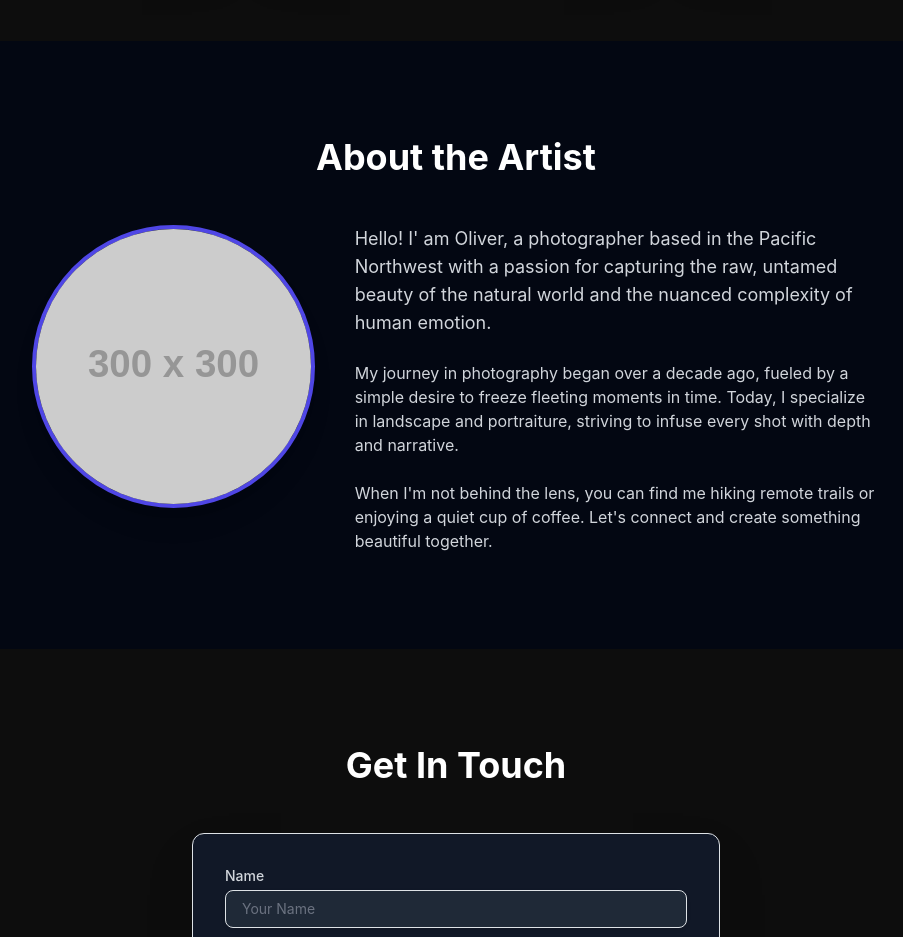
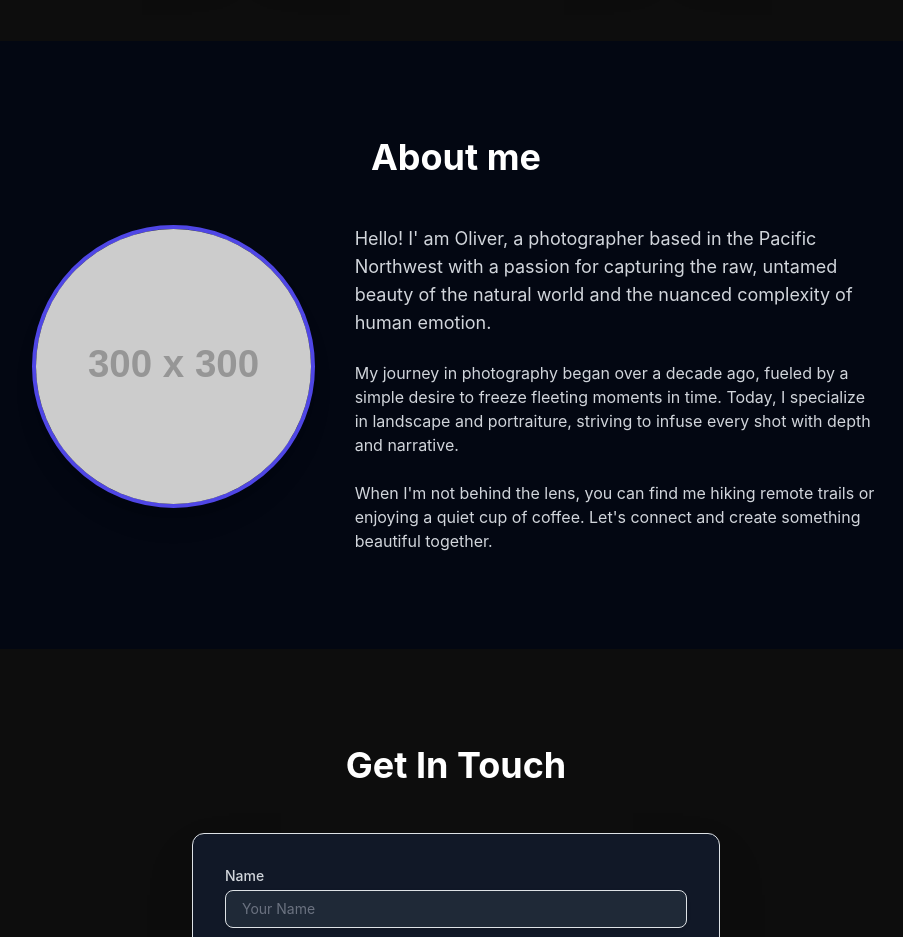
Before and after one commit to Siil777/coffee-shop, a website: page build/index.html in a window 1280 px wide. Shown: the part 1580-2517 px from the top of the page, without its empty margins (184-1087 px from the left). Drawn offline with nearby package versions, Linux system fonts and the light colour scheme; placeholder pictures from the web are drawn by us.

Commit message:
feat: fix style

```diff
--- a/build/index.html
+++ b/build/index.html
@@ -124,7 +124,7 @@
 
             <section id="about" class="py-16 sm:py-24 bg-gray-950">
                 <div class="max-w-4xl mx-auto px-4 sm:px-6 lg:px-8">
-                    <h2 class="text-4xl font-bold text-center mb-12 text-white">About the Artist</h2>
+                    <h2 class="text-4xl font-bold text-center mb-12 text-white">About me</h2>
                     <div class="md:flex md:space-x-10 items-start">
 
                         <div class="flex-shrink-0 mb-6 md:mb-0 md:w-1/3">
```
